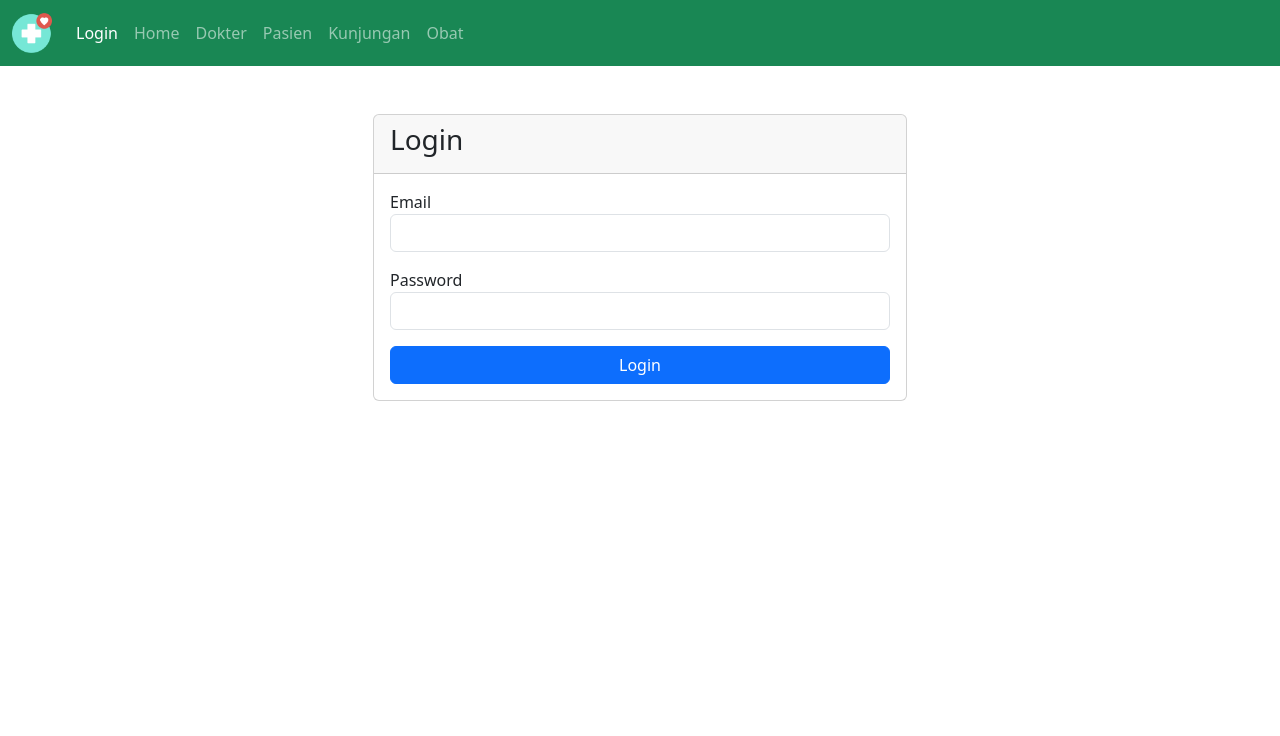
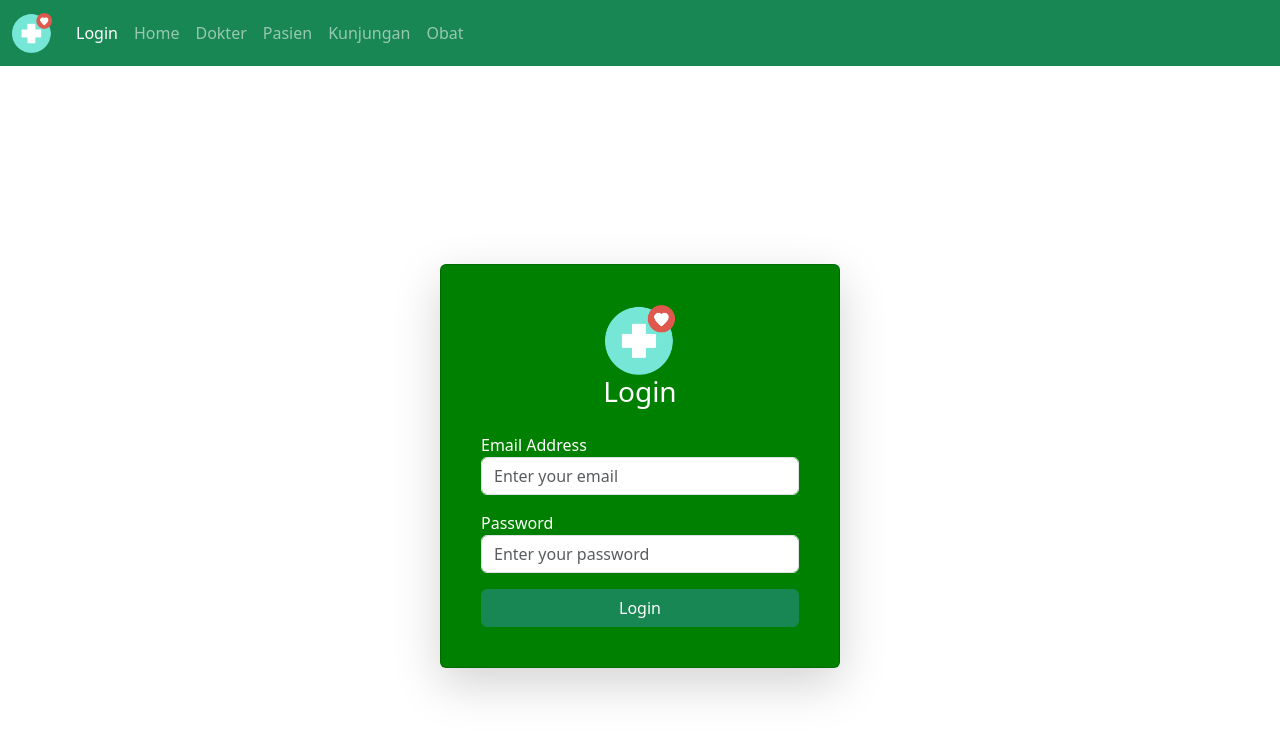
Before and after one commit to totti-love/klinik, a React (Vite) app in the folder klinik-uas/: page /login in a window 1280 px wide. Shown: the top 736 px of the page. Built offline with nearby package versions, Linux system fonts and the light colour scheme.

Commit message:
NGEDIT HAL LOGIN

```diff
--- a/klinik-uas/src/components/Dokter/List.jsx
+++ b/klinik-uas/src/components/Dokter/List.jsx
@@ -49,10 +49,13 @@ export default function List() {
 
   return (
     <>
+      <div className="container mt-4">
+      <div className="d-flex justify-content-between align-items-center mb-3">
       <h2 className="mt-3 mb-3 ms-3">List Data Dokter</h2>
       <NavLink to="/dokter/create" className="btn btn-primary mb-3 ms-3">
-        Tambah
+        + Tambah
       </NavLink>
+      </div>
 
       <table className="table mt-3">
         <thead>
@@ -87,6 +90,7 @@ export default function List() {
           ))}
         </tbody>
       </table>
+      </div>
     </>
   );
 }
--- a/klinik-uas/src/components/Login.jsx
+++ b/klinik-uas/src/components/Login.jsx
@@ -1,62 +1,54 @@
-/* eslint-disable no-unused-vars */
-import React, { useState } from "react"; // Mengimpor React dan useState untuk menangani state dalam komponen
-import axios from "axios"; // Mengimpor axios untuk melakukan HTTP request
-import { useNavigate } from "react-router-dom"; // Mengimpor useNavigate untuk redirect ke halaman lain
+import React, { useState } from "react";
+import axios from "axios";
+import { useNavigate } from "react-router-dom";
 
 export default function Login() {
-  // Mendeklarasikan komponen fungsional Login
-  const [email, setEmail] = useState(""); // Mendefinisikan state 'email' dan fungsi 'setEmail' untuk menyimpan email pengguna
-  const [password, setPassword] = useState(""); // Mendefinisikan state 'password' dan fungsi 'setPassword' untuk menyimpan password pengguna
-  const [error, setError] = useState(""); // Mendefinisikan state 'error' dan fungsi 'setError' untuk menampilkan pesan error jika login gagal
-  const navigate = useNavigate(); // Menginisialisasi fungsi navigate untuk melakukan redirect setelah login
+  const [email, setEmail] = useState("");
+  const [password, setPassword] = useState("");
+  const [error, setError] = useState("");
+  const navigate = useNavigate();
 
   const handleLogin = (e) => {
-    // Mendefinisikan fungsi handleLogin yang akan dijalankan saat form login di-submit
-    e.preventDefault(); // Mencegah form melakukan submit secara default yang akan me-refresh halaman
+    e.preventDefault();
 
     axios
       .post("https://project-uas-eight.vercel.app/api/api/login", {
-        // Melakukan request POST ke API login
-        email, // Mengirimkan email yang telah dimasukkan pengguna
-        password, // Mengirimkan password yang telah dimasukkan pengguna
+        email,
+        password,
       })
       .then((response) => {
-        // Jika request berhasil
-        const token = response.data.token; // Mengambil token dari response data API
-        // console.log(response.data.data.token);
-
-        localStorage.setItem("authToken", token); // Menyimpan token ke localStorage untuk keperluan autentikasi di sesi berikutnya
-
-        navigate("/home"); // Mengarahkan pengguna ke halaman /home setelah berhasil login
-        // window.location.href = "/home"; // Mengarahkan pengguna ke halaman /fakultas setelah login berhasil
+        const token = response.data.token;
+        localStorage.setItem("authToken", token);
+        navigate("/home");
       })
-      .catch((error) => {
-        // Jika request gagal
-        setError("Login failed. Please check your credentials."); // Menampilkan pesan error jika login gagal
-        console.error("Error during login:", error); // Menampilkan error di console untuk debugging
+      .catch(() => {
+        setError("Login failed. Please check your credentials.");
       });
   };
 
   return (
-    <div className="container mt-5">
-      <div className="row justify-content-center">
-        <div className="col-md-6">
-          <div className="card">
-            <div className="card-header">
-              <h3>Login</h3>
+<div
+  className="d-flex align-items-center justify-content-center vh-100"
+  style={{ backgroundColor: "white" }} // Mengatur warna latar belakang menjadi putih
+>
+  <div className="card shadow-lg p-4" style={{ backgroundColor: "green", maxWidth: "400px", width: "100%" }}>
+  <div
+      className="card-body text-white">
+      <div className="text-center">
+        <img src="medical-cross.png" alt="Brand Logo" style={{ height: '70px' }} />
       </div>
-            <div className="card-body">
+      <h3 className="text-center mb-4">Login</h3>
       <form onSubmit={handleLogin}>
-                {/* Mengaitkan fungsi handleLogin ke event submit form */}
         <div className="form-group mb-3">
-                  <label htmlFor="email">Email</label>
+          <label htmlFor="email">Email Address</label>
           <input
             type="email"
             id="email"
             className="form-control"
-                    value={email} // Menghubungkan nilai input dengan state email
-                    onChange={(e) => setEmail(e.target.value)} // Mengupdate state email saat input diubah
-                    required // Menambahkan validasi agar input ini wajib diisi
+            value={email}
+            onChange={(e) => setEmail(e.target.value)}
+            required
+            placeholder="Enter your email"
           />
         </div>
         <div className="form-group mb-3">
@@ -65,22 +57,19 @@ export default function Login() {
             type="password"
             id="password"
             className="form-control"
-                    value={password} // Menghubungkan nilai input dengan state password
-                    onChange={(e) => setPassword(e.target.value)} // Mengupdate state password saat input diubah
-                    required // Menambahkan validasi agar input ini wajib diisi
+            value={password}
+            onChange={(e) => setPassword(e.target.value)}
+            required
+            placeholder="Enter your password"
           />
         </div>
-                {error && <div className="alert alert-danger">{error}</div>}
-                {/* Menampilkan pesan error jika ada */}
-                <button type="submit" className="btn btn-primary w-100">
-                  {/* Tombol login */}
+        {error && <div className="alert alert-danger text-center">{error}</div>}
+        <button type="submit" className="btn btn-success w-100">
           Login
         </button>
       </form>
     </div>
   </div>
 </div>
-      </div>
-    </div>
   );
 }
--- a/klinik-uas/src/components/Pasien/List.jsx
+++ b/klinik-uas/src/components/Pasien/List.jsx
@@ -50,8 +50,8 @@ export default function List() {
   return (
     <>
       <h2 className="mt-3 mb-3 ms-3">List Data Pasien</h2>
-      <NavLink to="/pasien/create" className="btn btn-primary mb-3 ms-3">
-        Tambah
+      <NavLink to="/pasien/create" className="btn btn-success mb-3 ms-3">
+        + Tambah
       </NavLink>
 
       <table className="table mt-3">
```
Lines whose indentation alone changed are shown as unchanged.
